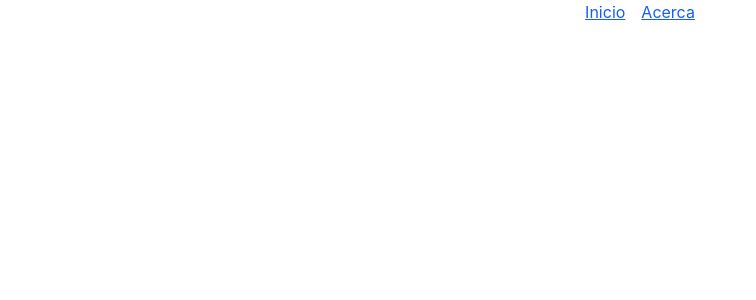
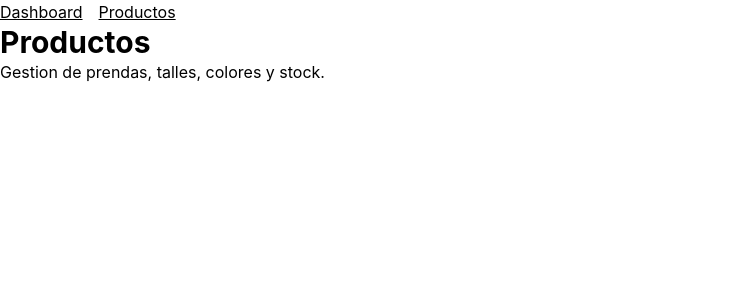
Before and after one commit to be-tho/jr2-factory-app, a React (Vite) app: page /productos in a window 1280 px wide. Before the commit this address had no page. Shown: the top 300 px of the page, without its empty margins (0-756 px from the left). Built offline with nearby package versions, Linux system fonts and the light colour scheme.

Commit message:
refactor: simplify App component structure
- Replaced the previous routing implementation with a new structure using AppProviders and AppRouter for better organization.
- Removed direct usage of react-router-dom links and routes from App.tsx, enhancing component modularity.

```diff
--- a/src/App.tsx
+++ b/src/App.tsx
@@ -1,29 +1,13 @@
 
 import './App.css'
-import { Link, Route, Routes } from 'react-router-dom'
+import { AppProviders } from './app/providers'
+import { AppRouter } from './app/router'
 
 function App() {
-
   return (
-    <section id="center" className="p-8">
-      <div className="text-center space-y-6">
-        <nav className="flex items-center justify-center gap-4">
-          <Link to="/" className="text-blue-600 underline">Inicio</Link>
-          <Link to="/about" className="text-blue-600 underline">Acerca</Link>
-        </nav>
-
-        <Routes>
-          <Route
-            path="/"
-            element={<h1 className="text-3xl font-bold underline">Home</h1>}
-          />
-          <Route
-            path="/about"
-            element={<h1 className="text-3xl font-bold underline">About</h1>}
-          />
-        </Routes>
-      </div>
-    </section>
+    <AppProviders>
+      <AppRouter />
+    </AppProviders>
   )
 }
 
--- /dev/null
+++ b/src/app/providers.tsx
@@ -0,0 +1,5 @@
+import { PropsWithChildren } from 'react'
+
+export function AppProviders({ children }: PropsWithChildren) {
+  return <>{children}</>
+}
--- /dev/null
+++ b/src/app/router.tsx
@@ -0,0 +1,15 @@
+import { Navigate, Route, Routes } from 'react-router-dom'
+import { DashboardPage } from '../features/dashboard/pages/DashboardPage'
+import { LoginPage } from '../features/auth/pages/LoginPage'
+import { ProductsPage } from '../features/products/pages/ProductsPage'
+
+export function AppRouter() {
+  return (
+    <Routes>
+      <Route path="/login" element={<LoginPage />} />
+      <Route path="/dashboard" element={<DashboardPage />} />
+      <Route path="/productos" element={<ProductsPage />} />
+      <Route path="*" element={<Navigate to="/dashboard" replace />} />
+    </Routes>
+  )
+}
--- /dev/null
+++ b/src/components/layout/DashboardLayout.tsx
@@ -0,0 +1,18 @@
+import { PropsWithChildren } from 'react'
+import { Link } from 'react-router-dom'
+
+export function DashboardLayout({ children }: PropsWithChildren) {
+  return (
+    <main className="min-h-screen p-6">
+      <header className="mb-6 flex gap-4">
+        <Link to="/dashboard" className="underline">
+          Dashboard
+        </Link>
+        <Link to="/productos" className="underline">
+          Productos
+        </Link>
+      </header>
+      {children}
+    </main>
+  )
+}
--- /dev/null
+++ b/src/features/auth/pages/LoginPage.tsx
@@ -0,0 +1,8 @@
+export function LoginPage() {
+  return (
+    <section>
+      <h1 className="text-2xl font-bold">Login</h1>
+      <p>Pagina base para autenticacion con Supabase.</p>
+    </section>
+  )
+}
--- /dev/null
+++ b/src/features/dashboard/pages/DashboardPage.tsx
@@ -0,0 +1,10 @@
+import { DashboardLayout } from '../../../components/layout/DashboardLayout'
+
+export function DashboardPage() {
+  return (
+    <DashboardLayout>
+      <h1 className="text-3xl font-bold">Dashboard</h1>
+      <p>Vista inicial del panel de control.</p>
+    </DashboardLayout>
+  )
+}
--- /dev/null
+++ b/src/features/media/services/storage.service.ts
@@ -0,0 +1,17 @@
+import { supabase } from '../../../lib/supabase/client'
+
+const PRODUCTS_BUCKET = 'products'
+
+export async function uploadProductImage(file: File, filePath: string) {
+  const { data, error } = await supabase.storage
+    .from(PRODUCTS_BUCKET)
+    .upload(filePath, file, { upsert: false })
+
+  if (error) throw error
+  return data
+}
+
+export function getProductImagePublicUrl(path: string) {
+  const { data } = supabase.storage.from(PRODUCTS_BUCKET).getPublicUrl(path)
+  return data.publicUrl
+}
--- /dev/null
+++ b/src/features/products/pages/ProductsPage.tsx
@@ -0,0 +1,10 @@
+import { DashboardLayout } from '../../../components/layout/DashboardLayout'
+
+export function ProductsPage() {
+  return (
+    <DashboardLayout>
+      <h1 className="text-3xl font-bold">Productos</h1>
+      <p>Gestion de prendas, talles, colores y stock.</p>
+    </DashboardLayout>
+  )
+}
--- /dev/null
+++ b/src/hooks/useSession.ts
@@ -0,0 +1,26 @@
+import { useEffect, useState } from 'react'
+import { Session } from '@supabase/supabase-js'
+import { supabase } from '../lib/supabase/client'
+
+export function useSession() {
+  const [session, setSession] = useState<Session | null>(null)
+  const [loading, setLoading] = useState(true)
+
+  useEffect(() => {
+    supabase.auth.getSession().then(({ data }) => {
+      setSession(data.session)
+      setLoading(false)
+    })
+
+    const {
+      data: { subscription },
+    } = supabase.auth.onAuthStateChange((_event, nextSession) => {
+      setSession(nextSession)
+      setLoading(false)
+    })
+
+    return () => subscription.unsubscribe()
+  }, [])
+
+  return { session, loading }
+}
--- /dev/null
+++ b/src/lib/supabase/client.ts
@@ -0,0 +1,10 @@
+import { createClient } from '@supabase/supabase-js'
+
+const supabaseUrl = import.meta.env.VITE_SUPABASE_URL
+const supabaseAnonKey = import.meta.env.VITE_SUPABASE_ANON_KEY
+
+if (!supabaseUrl || !supabaseAnonKey) {
+  throw new Error('Missing Supabase env vars in .env file')
+}
+
+export const supabase = createClient(supabaseUrl, supabaseAnonKey)
```
Also changed, not shown: src/types/database.ts (added, +16 -0 lines), 1 other file (tests, documents, lock files or other folders).
